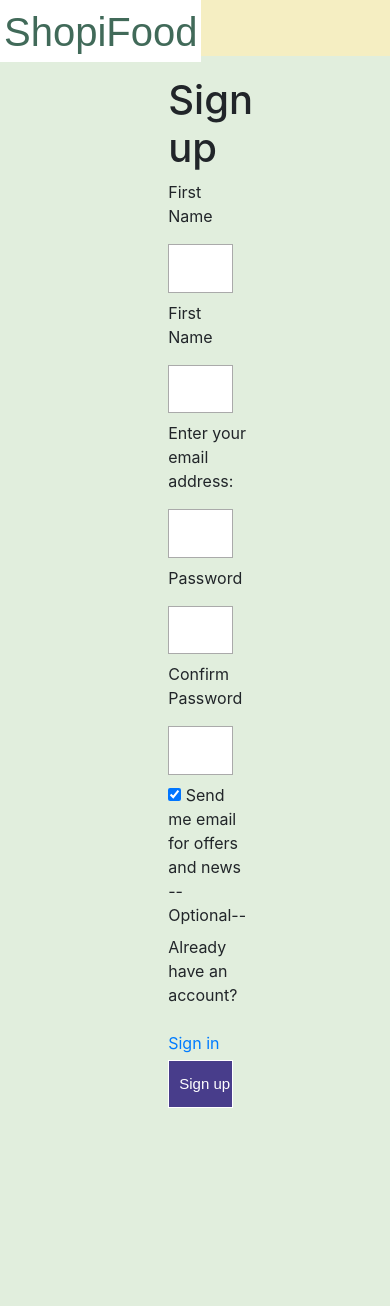
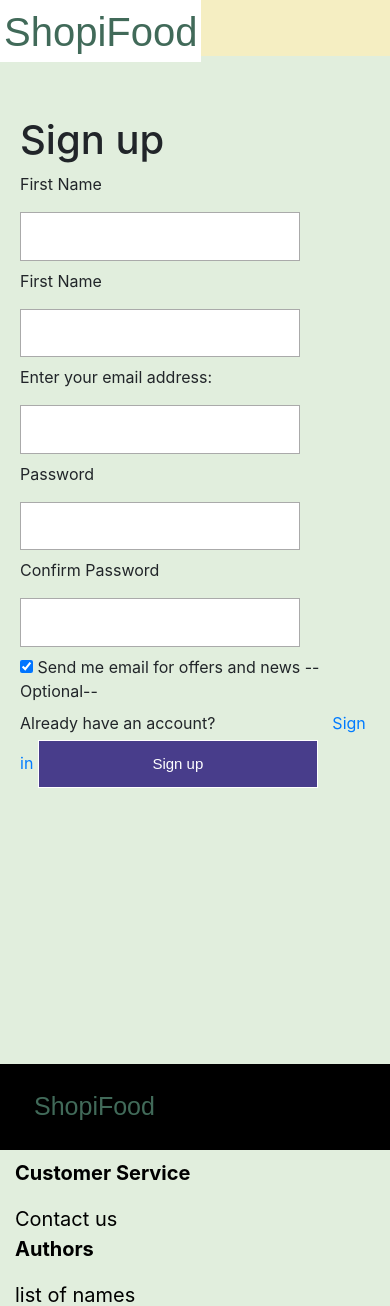
Before and after one commit to PFratt/SOEN287Website, a PHP site: page /create_account.html in a window 390 px wide. Shown: the top 1306 px of the page. Run offline with PHP 8.4, Linux system fonts and the light colour scheme.

Commit message:
Update style.css

```diff
--- a/css/style.css
+++ b/css/style.css
@@ -235,3 +235,16 @@ input[type=text], input[type=password] {
   padding: 20px;
 
 }
+ @media screen and (max-width: 300px) {
+        .vertical-spacing {
+          width: 100%
+        }
+
+    }
+
+@media screen and (max-width: 700px) {
+        .vertical-spacing {
+          width: 100%
+        }
+
+    }
```
